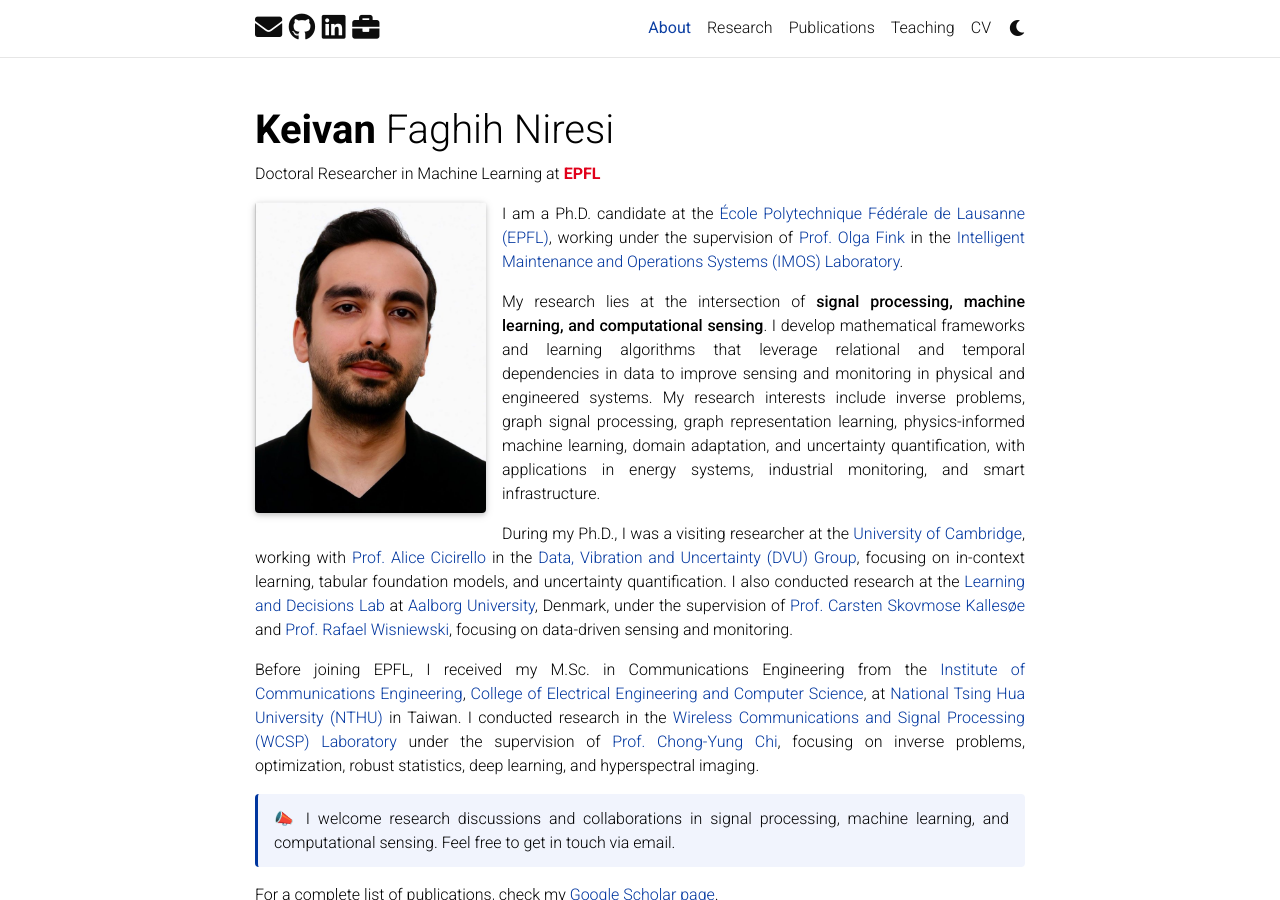
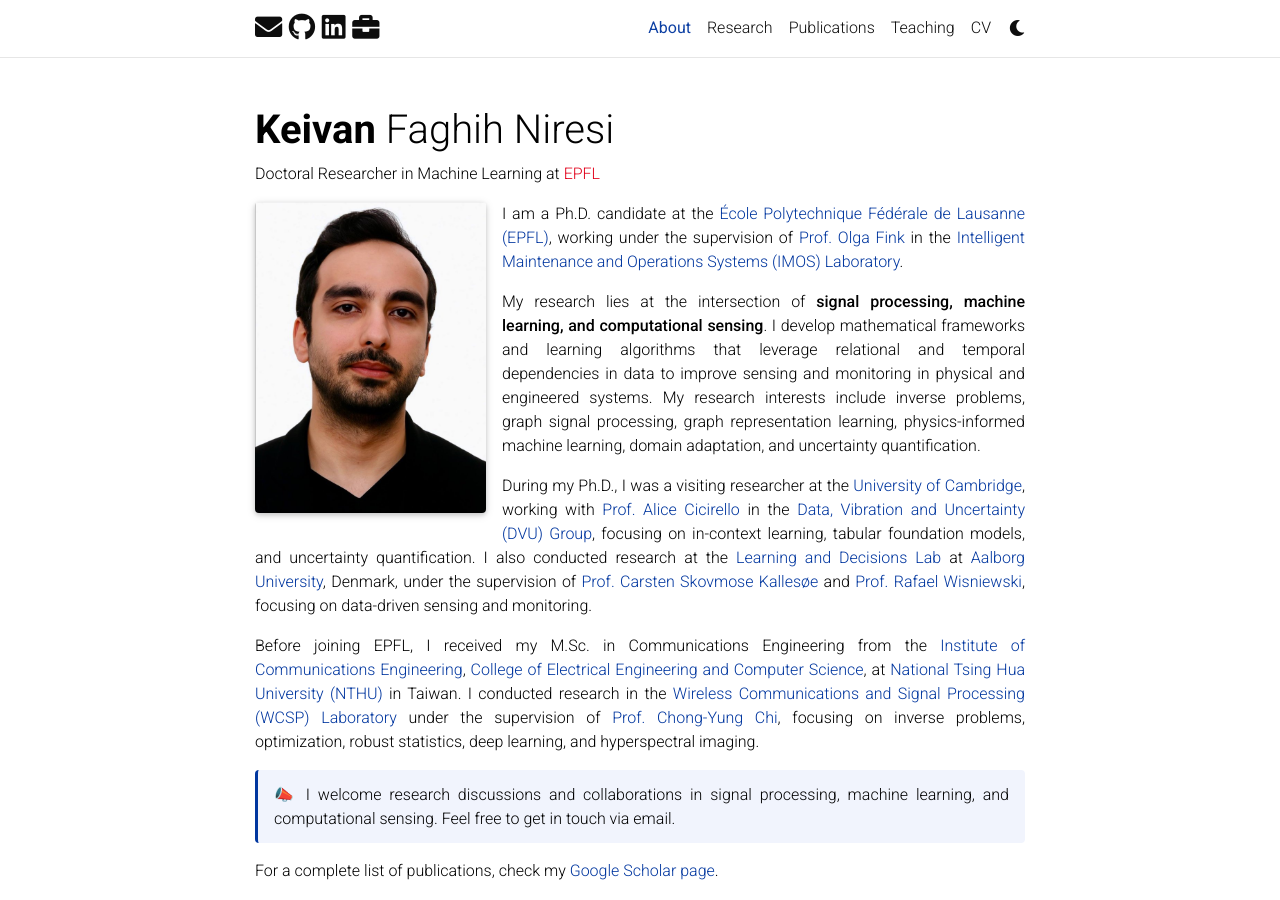
Before and after one commit to Keiv4n/keiv4n.github.io, a Jekyll site: the page built from _pages/about.md, in a window 1280 px wide and 900 px high. Built offline with Jekyll 4.4.1, drawn with Linux system fonts in a browser that asks for light colours; full-size pictures stand in for the smaller copies a plugin makes; comment, search, counter and statistics services are not loaded; a style sheet for code colours, icons or effects is not loaded.

Commit message:
Trim research bio wording

```diff
--- a/_pages/about.md
+++ b/_pages/about.md
@@ -2,7 +2,7 @@
 layout: about
 title: About
 permalink: /
-subtitle: Doctoral Researcher in Machine Learning at <a href="https://www.epfl.ch/en/" style="color:#E1001A; font-weight:700;">EPFL</a>
+subtitle: Doctoral Researcher in Machine Learning at <a href="https://www.epfl.ch/en/" style="color:#E1001A;">EPFL</a>
 #Do not go gentle into that good night
 #<a href='#'>Affiliations</a>. Address. Contacts. Moto. Etc.
 
@@ -22,7 +22,7 @@ social: false  # includes social icons at the bottom of the page
 
 I am a Ph.D. candidate at the [École Polytechnique Fédérale de Lausanne (EPFL)](https://www.epfl.ch/), working under the supervision of [Prof. Olga Fink](https://people.epfl.ch/olga.fink?lang=en) in the [Intelligent Maintenance and Operations Systems (IMOS) Laboratory](https://imos.epfl.ch/).
 
-My research lies at the intersection of **signal processing, machine learning, and computational sensing**. I develop mathematical frameworks and learning algorithms that leverage relational and temporal dependencies in data to improve sensing and monitoring in physical and engineered systems. My research interests include inverse problems, graph signal processing, graph representation learning, physics-informed machine learning, domain adaptation, and uncertainty quantification, with applications in energy systems, industrial monitoring, and smart infrastructure.
+My research lies at the intersection of **signal processing, machine learning, and computational sensing**. I develop mathematical frameworks and learning algorithms that leverage relational and temporal dependencies in data to improve sensing and monitoring in physical and engineered systems. My research interests include inverse problems, graph signal processing, graph representation learning, physics-informed machine learning, domain adaptation, and uncertainty quantification.
 
 During my Ph.D., I was a visiting researcher at the [University of Cambridge](https://www.cam.ac.uk/), working with [Prof. Alice Cicirello](https://www.eng.cam.ac.uk/profiles/ac685) in the [Data, Vibration and Uncertainty (DVU) Group](https://sites.google.com/view/dvugroup/home), focusing on in-context learning, tabular foundation models, and uncertainty quantification. I also conducted research at the [Learning and Decisions Lab](https://www.learning-decision.dk/) at [Aalborg University](https://www.aau.dk/), Denmark, under the supervision of [Prof. Carsten Skovmose Kallesøe](https://vbn.aau.dk/en/persons/carsten-skovmose-kalles%C3%B8e/) and [Prof. Rafael Wisniewski](https://vbn.aau.dk/en/persons/raf/), focusing on data-driven sensing and monitoring.
 
```
